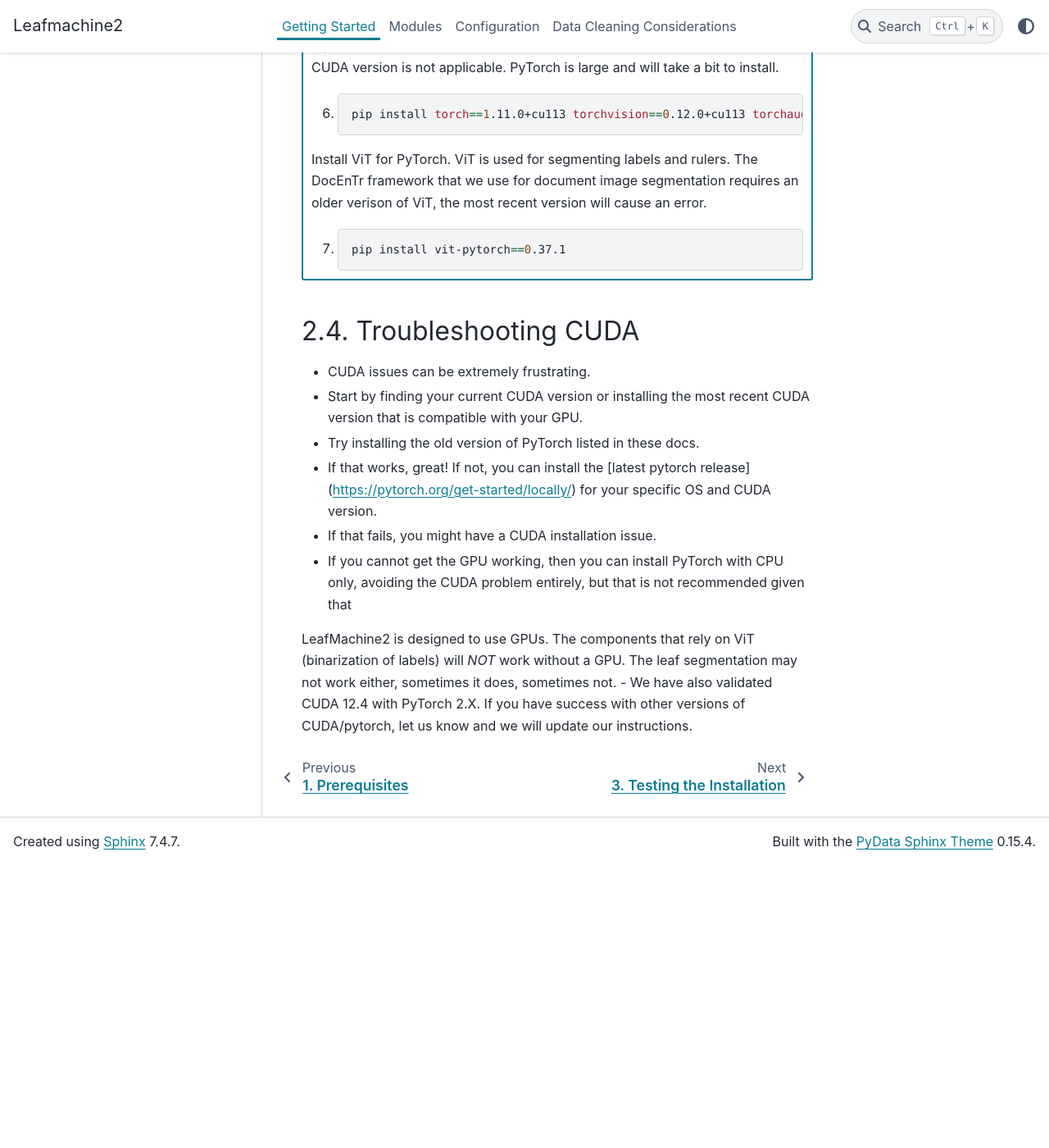
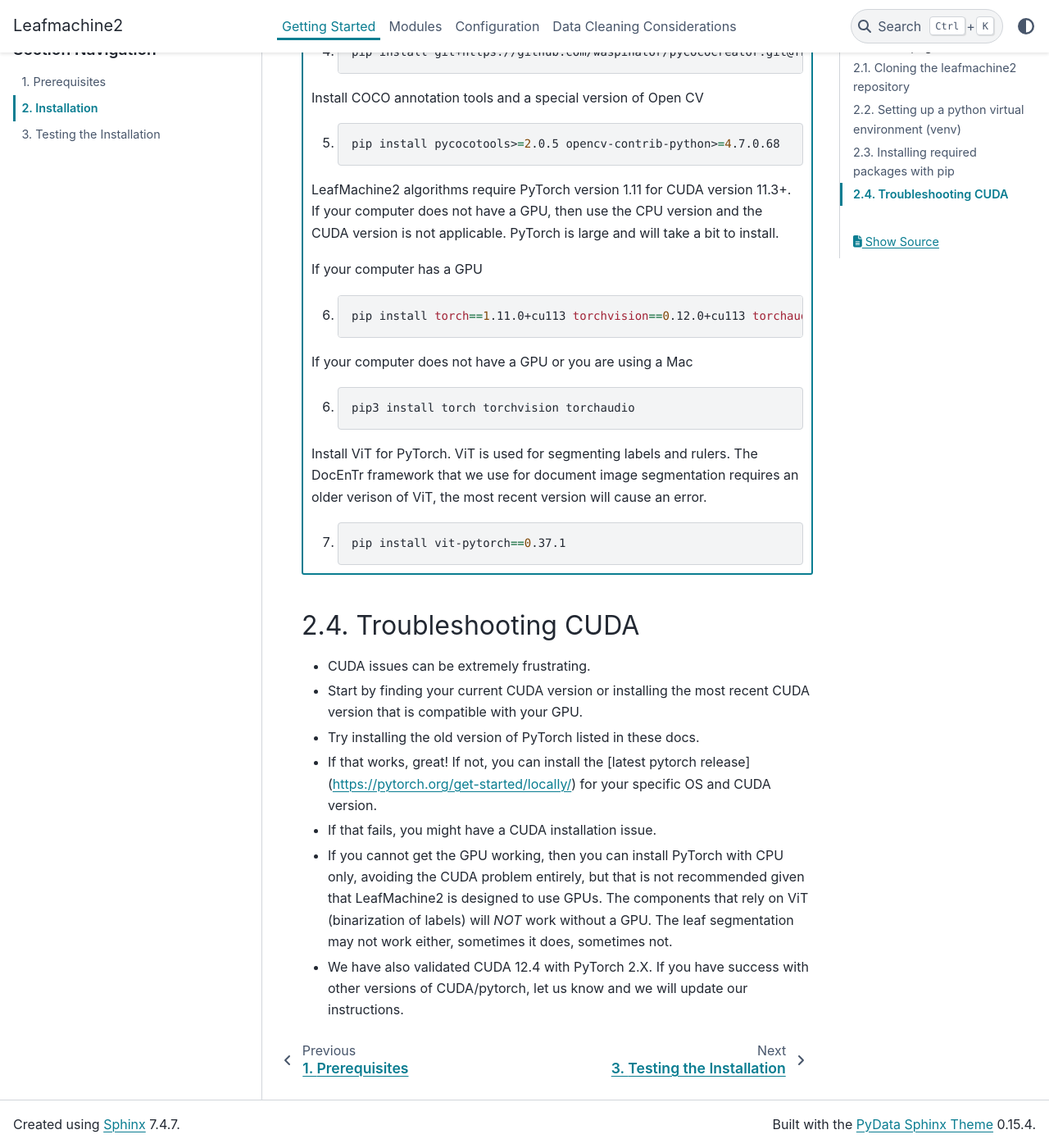
Before and after one commit to Gene-Weaver/docs-LM2, a Sphinx documentation site: the page built from source/getting_started/installation.rst, in a window 1280 px wide and 1400 px high, scrolled down 2642 px. Shown: the whole window at 82% size. Built offline with Sphinx 7.4.7 and the PyData theme 0.15.4, drawn with Linux system fonts in a browser that asks for light colours; before the commit the page ends 3697 px from its top, so only the background shows below that; some of the changed text lies outside the part shown.

Commit message:
docs: add instructions for installing and testing with cpu only

```diff
--- a/source/getting_started/installation.rst
+++ b/source/getting_started/installation.rst
@@ -49,19 +49,28 @@
 
 .. tab-set::
 
-    .. tab-item:: Ubuntu 20.04+
+    .. tab-item:: Ubuntu 20.04+ or macOS
         :sync: key1
 
         **Quick Installation**
 
-        1. .. code-block:: bash
+        Install the python packages as outlined in the requirements
+
+        .. code-block:: bash
 
             pip install -r requirements.txt
 
-        2. .. code-block:: bash
+        If your computer has a GPU use
+
+        .. code-block:: bash
 
             pip install torch==1.11.0+cu113 torchvision==0.12.0+cu113 torchaudio==0.11.0 --extra-index-url https://download.pytorch.org/whl/cu113
 
+        If your computer *does not have* a GPU or you are using a Mac
+
+        .. code-block:: bash
+
+            pip3 install torch torchvision torchaudio
 
         **Detailed Installation**
 
@@ -98,9 +107,17 @@
 
         LeafMachine2 algorithms require PyTorch version 1.11 for CUDA version 11.3+. If your computer does not have a GPU, then use the CPU version and the CUDA version is not applicable. PyTorch is large and will take a bit to install.
 
+        If your computer has a GPU
+
         6. .. code-block:: bash
 
             pip install torch==1.11.0+cu113 torchvision==0.12.0+cu113 torchaudio==0.11.0 --extra-index-url https://download.pytorch.org/whl/cu113
+
+        If your computer does not have a GPU or you are using a Mac
+
+        6. .. code-block:: bash
+
+            pip3 install torch torchvision torchaudio
 
         Install ViT for PyTorch. ViT is used for segmenting labels and rulers. The DocEnTr framework that we use for document image segmentation requires an older verison of ViT, the most recent version will cause an error.
 
@@ -165,6 +182,5 @@
 - Try installing the old version of PyTorch listed in these docs.
 - If that works, great! If not, you can install the [latest pytorch release](https://pytorch.org/get-started/locally/) for your specific OS and CUDA version.
 - If that fails, you might have a CUDA installation issue.
-- If you cannot get the GPU working, then you can install PyTorch with CPU only, avoiding the CUDA problem entirely, but that is not recommended given that
-LeafMachine2 is designed to use GPUs. The components that rely on ViT (binarization of labels) will *NOT* work without a GPU. The leaf segmentation may not work either, sometimes it does, sometimes not.
+- If you cannot get the GPU working, then you can install PyTorch with CPU only, avoiding the CUDA problem entirely, but that is not recommended given that LeafMachine2 is designed to use GPUs. The components that rely on ViT (binarization of labels) will *NOT* work without a GPU. The leaf segmentation may not work either, sometimes it does, sometimes not.
 - We have also validated CUDA 12.4 with PyTorch 2.X. If you have success with other versions of CUDA/pytorch, let us know and we will update our instructions.
```
Also changed, not shown: source/getting_started/testing_the_installation.rst (+13 -3 lines).
